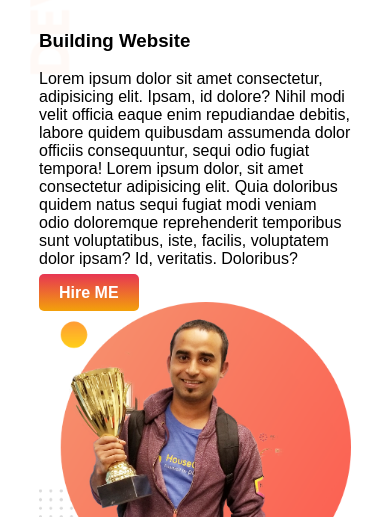
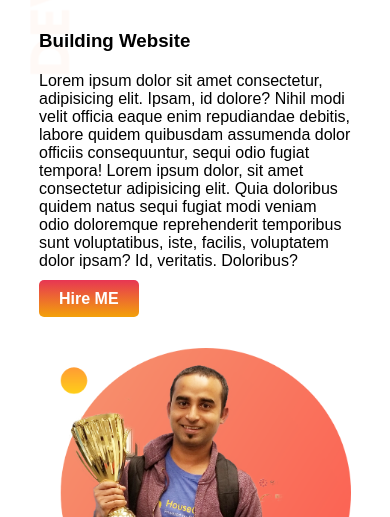
Before and after one commit to SafiaJotey/Developer-Portfolio, a plain HTML site: page index.html in a window 390 px wide. Shown: the part 327-844 px from the top of the page. Drawn offline with Linux system fonts and the light colour scheme.

Commit message:
responsive edit

```diff
--- a/style.css
+++ b/style.css
@@ -18,6 +18,9 @@ h1{
 .half-width{
     width:50%;
     padding-left: 5%;
+}
+.half-width p{
+    margin: 20px 0;
 }
 .half-width img{
     width: 100%;
@@ -77,7 +80,7 @@ footer p{
 /* responsive */
 
 
-@media only screen and (max-width: 992px ) {
+@media only screen and (max-width: 768px ) {
     .fexible-container{
         display:block;
 
@@ -85,6 +88,7 @@ footer p{
     .half-width{
         width:80%;
         padding-left: 10%;
+        margin: 40px 0;
     }
     .experienceItem{
 
@@ -93,5 +97,8 @@ footer p{
 
 
     }
+    .experience h1{
+        text-align: center;
+    }
 }
 /* Extra large devices (large laptops and desktops, 1200px and up) */
```
